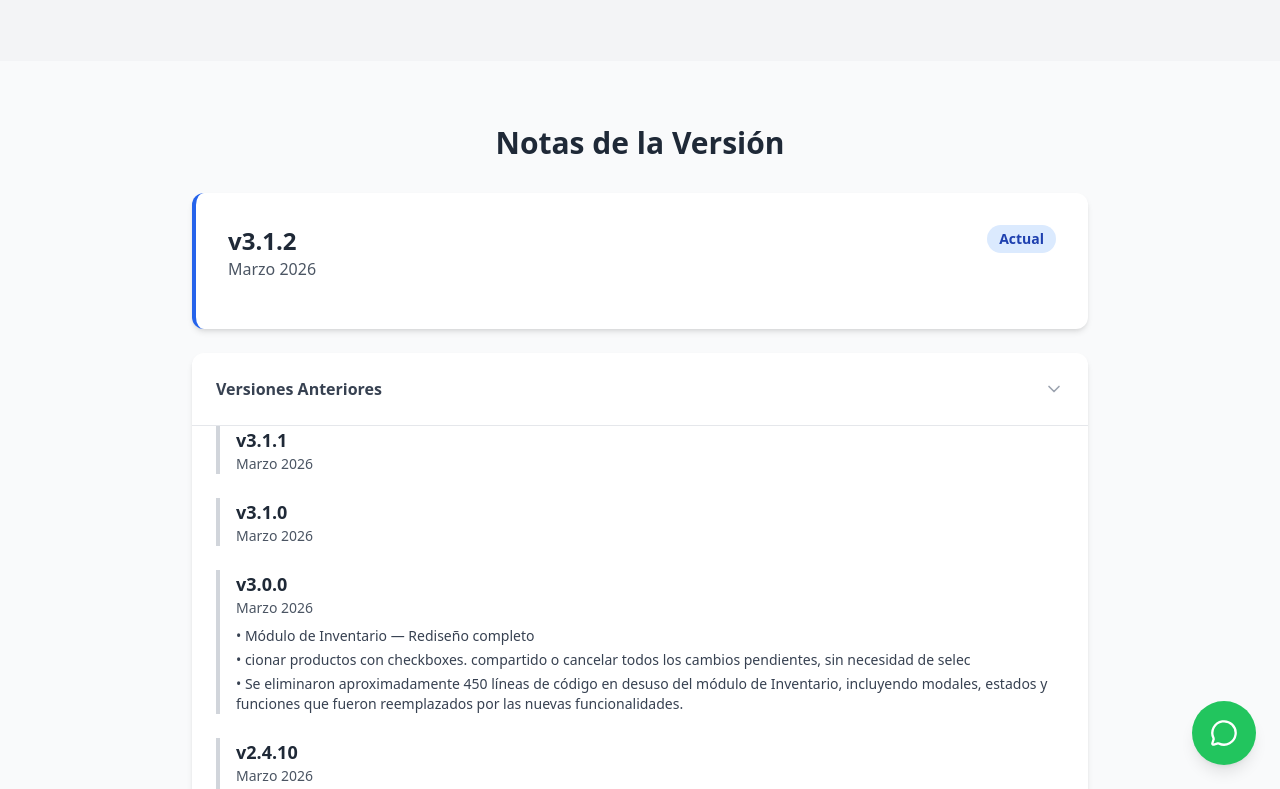
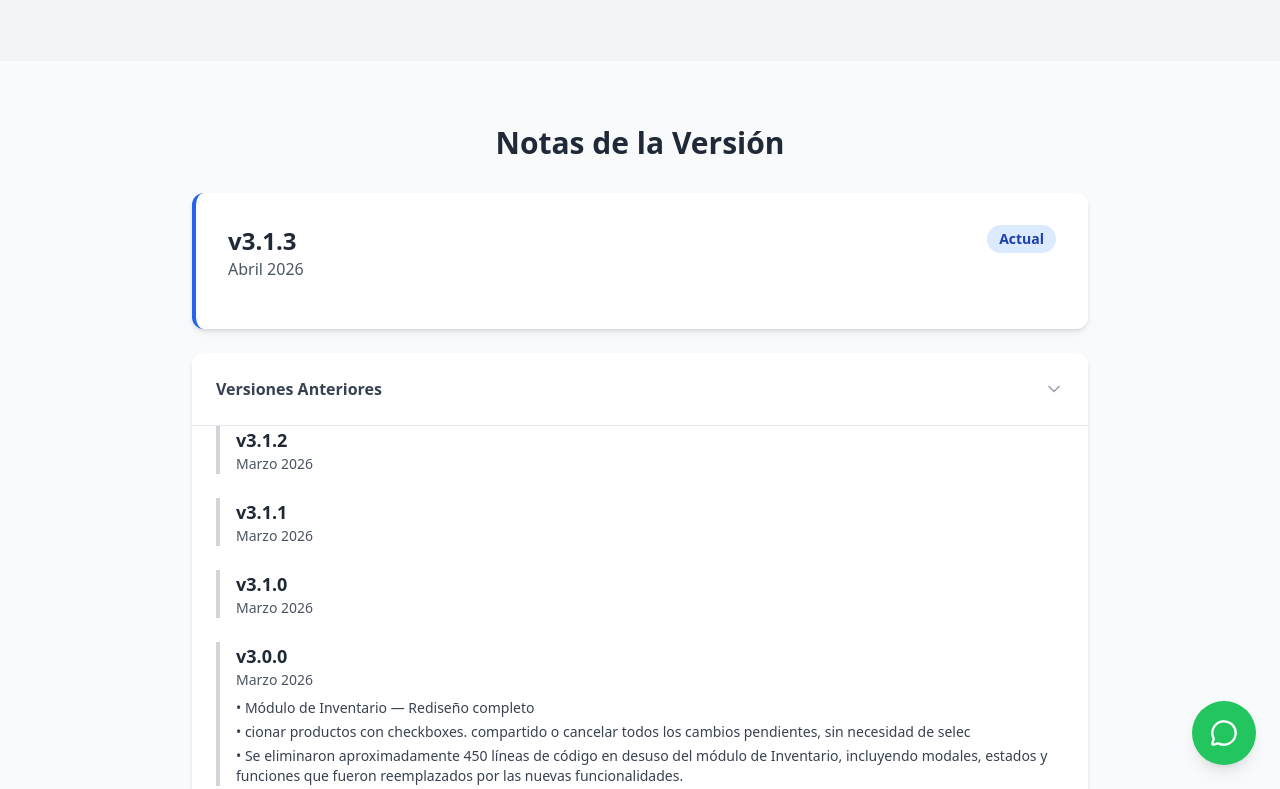
Before and after one commit to avaldezdev/flowpos-website, a plain HTML site: page descargas.html in a window 1280 px wide. Both pictures are taken after a click on the heading "Versiones Anteriores". Shown: the part 1841-2630 px from the top of the page. Drawn offline with nearby package versions, Linux system fonts and the light colour scheme.

Commit message:
release: FlowPOS v3.1.3

```diff
--- a/descargas.html
+++ b/descargas.html
@@ -260,8 +260,8 @@
                     <div class="bg-white p-8 rounded-xl shadow-md border-l-4 border-blue-600">
                         <div class="flex justify-between items-start mb-4">
                             <div>
-                                <h3 class="text-2xl font-semibold text-gray-800">v3.1.2</h3>
-                                <p class="text-gray-600">Marzo 2026</p>
+                                <h3 class="text-2xl font-semibold text-gray-800">v3.1.3</h3>
+                                <p class="text-gray-600">Abril 2026</p>
                             </div>
                             <span class="bg-blue-100 text-blue-800 px-3 py-1 rounded-full text-sm font-semibold">Actual</span>
                         </div>
@@ -279,6 +279,13 @@
                         </summary>
                         <div class="p-6 pt-0 space-y-6 border-t">
                             <!-- FLOWPOS:RELEASE:HISTORY:START -->
+                            <div class="border-l-4 border-gray-300 pl-4">
+                                <h3 class="text-lg font-semibold text-gray-800">v3.1.2</h3>
+                                <p class="text-sm text-gray-600 mb-2">Marzo 2026</p>
+                                <ul class="text-sm text-gray-700 space-y-1">
+
+                                </ul>
+                            </div>
                             <div class="border-l-4 border-gray-300 pl-4">
                                 <h3 class="text-lg font-semibold text-gray-800">v3.1.1</h3>
                                 <p class="text-sm text-gray-600 mb-2">Marzo 2026</p>
--- a/js/config.js
+++ b/js/config.js
@@ -14,8 +14,8 @@ window.FLOWPOS_CONFIG = {
   // CONFIGURACIÓN PRINCIPAL - Solo cambiar aquí para nuevas versiones
   // ============================================================================
 
-  version: '3.1.2',
-  releaseDate: '2026-03-31',
+  version: '3.1.3',
+  releaseDate: '2026-04-01',
 
   // ============================================================================
   // REPOSITORIO
```
